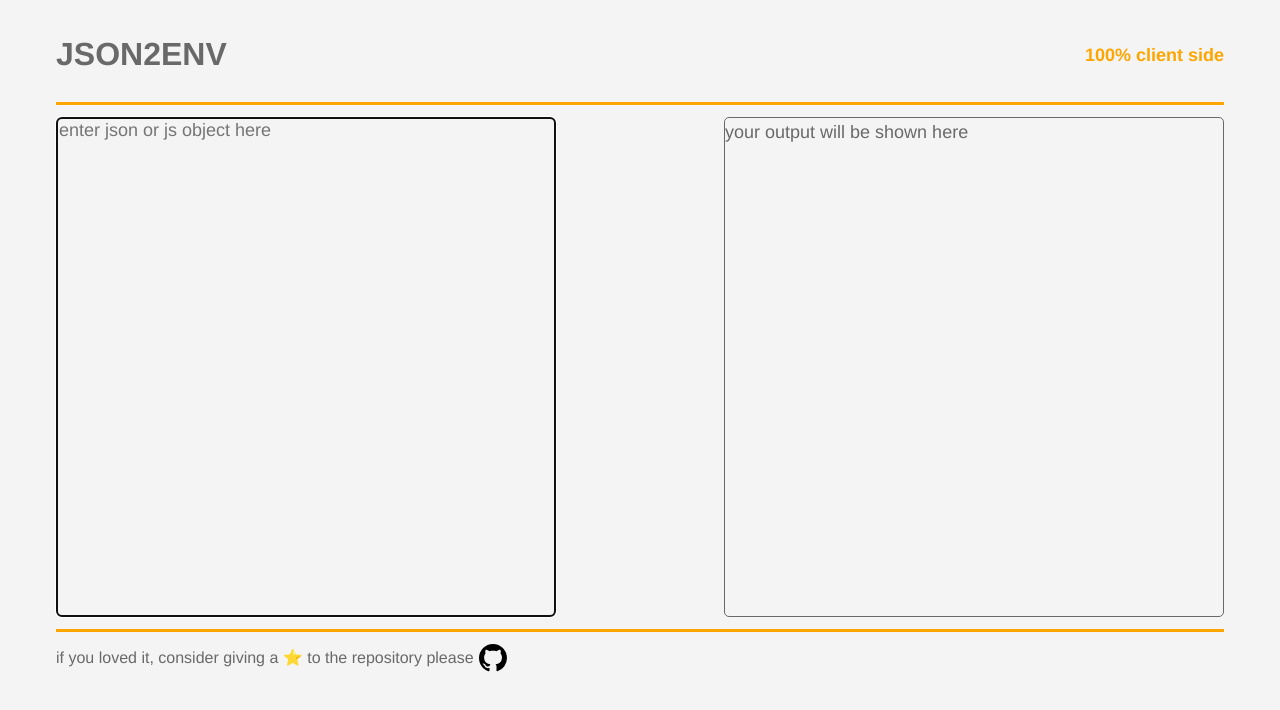
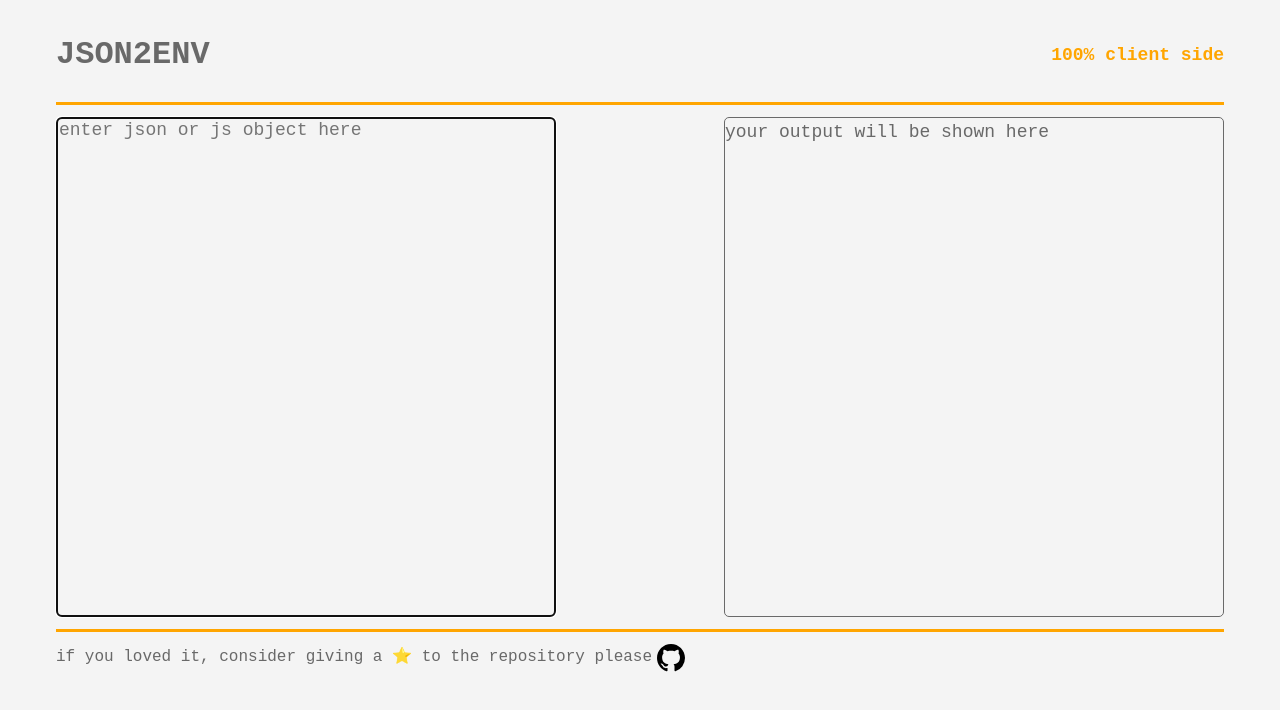
Before and after one commit to EmirhanKarahan/json2env, a website: page index.html in a window 1280 px wide. Drawn offline with Linux system fonts and the light colour scheme.

Commit message:
Update font family

```diff
--- a/style.css
+++ b/style.css
@@ -14,10 +14,11 @@ html {
   font-size: 62.5%;
 }
 
+
 body {
   color: dimgrey;
   background-color: var(--bg-color);
-  font-family: Helvetica, Arial, sans-serif;
+  font-family: monospace, Helvetica, Arial, sans-serif;
   font-size: var(--font-size);
   line-height: 1.6;
   overflow-x: hidden;
```
